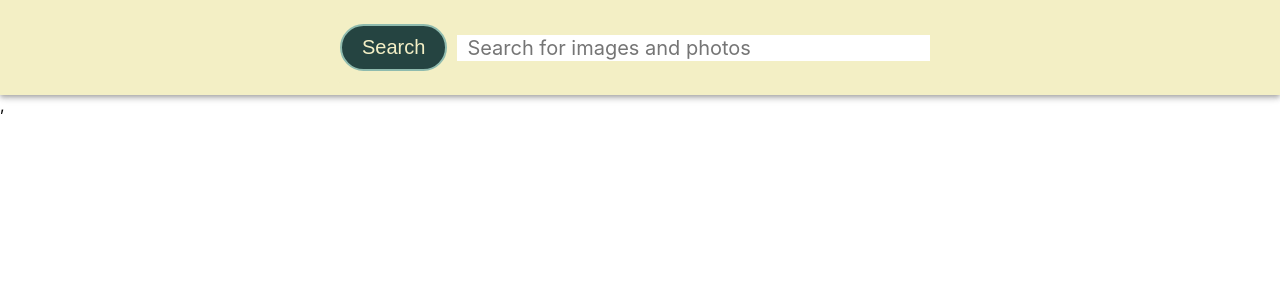
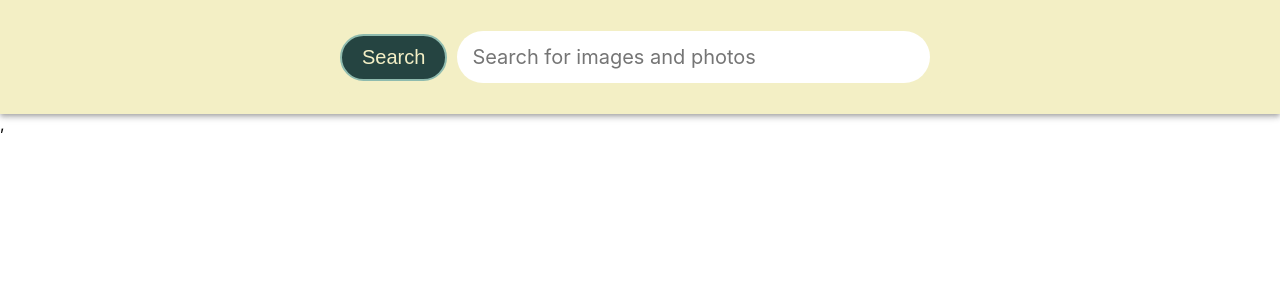
Before and after one commit to anastasia-demia/goit-react-hw-03-image-finder, a React (Create React App) app: page / in a window 1280 px wide. Shown: the top 300 px of the page. Built offline with nearby package versions, Linux system fonts and the light colour scheme.

Commit message:
modal not working for sm reason

```diff
--- a/src/components/Button/Button.js
+++ b/src/components/Button/Button.js
@@ -10,5 +10,5 @@ export const Button = ({ text, onBtnClick }) => {
 };
 
 Button.propTypes = {
-  onMoreBtnClick: PropTypes.func.isRequired,
+  onBtnClick: PropTypes.func.isRequired,
 };
--- a/src/components/ImageGallery/Gallery.js
+++ b/src/components/ImageGallery/Gallery.js
@@ -23,7 +23,7 @@ export class ImageGallery extends Component {
     const searchQuery = this.props.searchQuery;
 
     if (prevProps.searchQuery !== this.props.searchQuery) {
-      await this.getPage(searchQuery);
+      await this.getNewPage(searchQuery);
     }
 
     if (
@@ -34,7 +34,7 @@ export class ImageGallery extends Component {
     }
   }
 
-  getPage = async searchQuery => {
+  getNewPage = async searchQuery => {
     this.setState({
       status: 'pending',
       showButton: true,
@@ -112,8 +112,8 @@ export class ImageGallery extends Component {
   };
 
   switchModal = pic => {
+    this.setState({ largePic: pic });
     this.setState(({ showModal }) => ({ showModal: !showModal }));
-    this.setState({ largePic: pic });
   };
 
   render () {
@@ -145,7 +145,7 @@ export class ImageGallery extends Component {
               })}
             </ul>
             {showModal && (
-              <Modal toggleModal={this.switchModal} largePic={largePic} />
+              <Modal switchModal={this.switchModal} largePic={largePic} />
             )}
             {showButton && <Button text="Load More" onBtnClick={this.changePage} />}
             {showLoader && <Loader />}
--- a/src/components/ImageGalleryItem/Item.js
+++ b/src/components/ImageGalleryItem/Item.js
@@ -4,7 +4,7 @@ import css from './Item.module.css'
 export const ImageGalleryItem = ({ pic, onImgClick }) => {
   return (
         <li className={css.item}>
-          <img src={pic.webformatURL} alt={pic.tags} onClick={onImgClick} className={css.image}/>
+          <img src={pic.webformatURL} alt={pic.tags} onClick={() => onImgClick(pic)} className={css.image}/>
         </li>
   );
 };
--- a/src/components/Modal/Modal.js
+++ b/src/components/Modal/Modal.js
@@ -2,6 +2,9 @@ import PropTypes from 'prop-types';
 import { Component } from 'react';
 import { createPortal } from 'react-dom';
 import css from './Modal.module.css'
+
+const modalRoot = document.querySelector('#modal-root');
+
 
 export class Modal extends Component {
   componentDidMount() {
@@ -25,18 +28,17 @@ export class Modal extends Component {
   };
 
   render() {
-    const { largeImageURL, tags } = this.props.largePic;
-
     return createPortal(
       <div className={css.overlay} onClick={this.handleBackdpropClick}>
         <div className={css.modal}>
-          <img src={largeImageURL} alt={tags}/>
+          <img src={this.props.largePic.largeImageURL} alt={this.props.largePic.tags}/>
         </div>
-      </div>
+      </div>,
+      modalRoot
     );
   }
 }
 
 Modal.propTypes = {
-  toggleModal: PropTypes.func.isRequired,
+  switchModal: PropTypes.func.isRequired,
 };
--- a/src/components/Searchbar/Searchbar.module.css
+++ b/src/components/Searchbar/Searchbar.module.css
@@ -7,6 +7,7 @@
   justify-content: center;
   align-items: center;
   min-height: 64px;
+  height: 90px;
   padding-right: 24px;
   padding-left: 24px;
   padding-top: 12px;
@@ -20,14 +21,15 @@
 .input{
   display: inline-block;
   width: 100%;
-  height: 100%;
+  height: 50px;
   font: inherit;
   font-size: 20px;
   border: none;
+  border-radius: 50px;
   outline: none;
   margin-left: 10px;
   margin-right: 10px;
-  padding-left: 10px;
+  padding-left: 15px;
   padding-right: 4px;
 }
 
```
